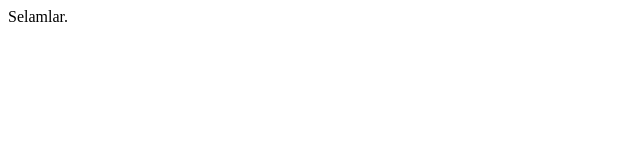
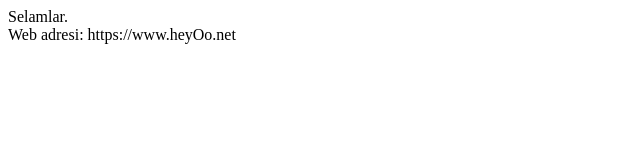
Before and after one commit to mahirbaltaci/gitim, a plain HTML site: page index.html in a window 1280 px wide. Shown: the whole page, without its empty margins (0-640 px from the left). Drawn offline with Linux system fonts and the light colour scheme.

Commit message:
url ler eklendi.

```diff
--- a/index.html
+++ b/index.html
@@ -9,5 +9,8 @@
     <div class="row">
         <div class="col">Selamlar.</div>
     </div>
+    <div class="row">
+        <div class="col">Web adresi: https://www.heyOo.net</div>
+    </div>
 </body>
 </html>
```
Also changed, not shown: 1 other file.
